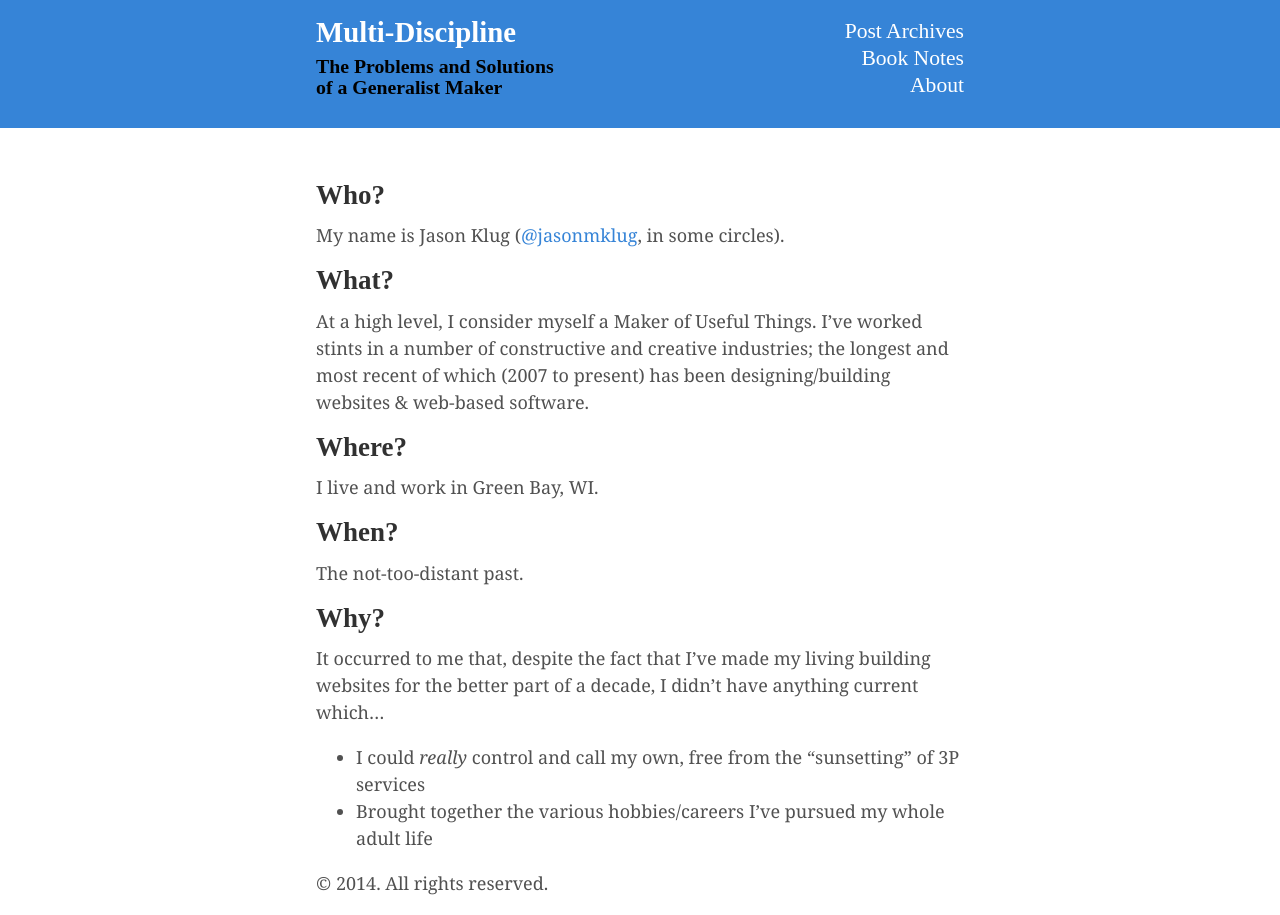
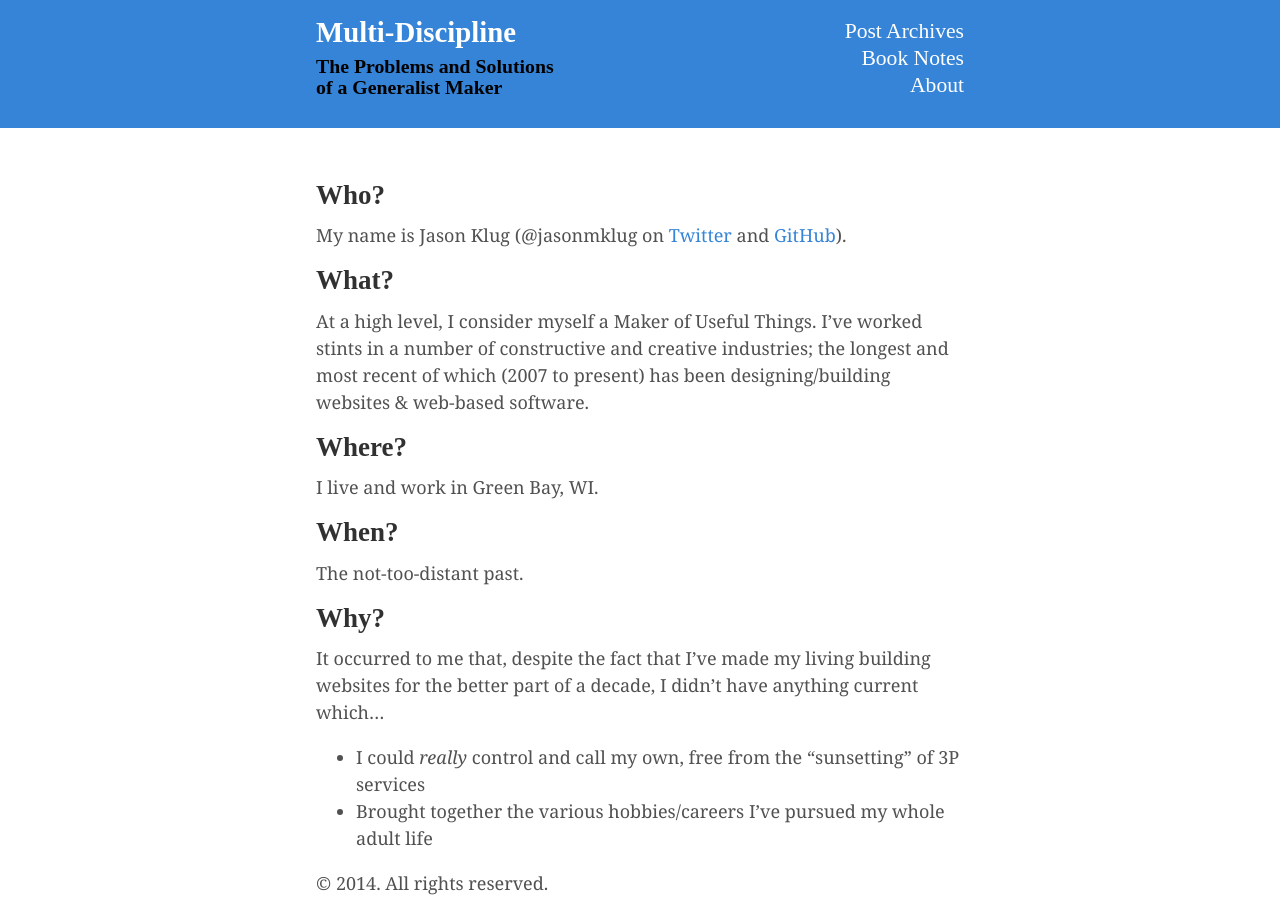
Before and after one commit to jasonmklug/multi-discipline, a Jekyll site: the page built from about/index.md, in a window 1280 px wide. Built offline with Jekyll 4.4.1, drawn with Linux system fonts in a browser that asks for light colours; Markdown is read by kramdown in place of the engine named in the settings.

Commit message:
Update /about to mention Twitter and GitHub

```diff
--- a/about/index.md
+++ b/about/index.md
@@ -5,7 +5,7 @@ title: About
 
 ## Who?
 
-My name is Jason Klug (<a href="http://twitter.com/jasonmklug" target="_blank">@jasonmklug</a>, in some circles).
+My name is Jason Klug (@jasonmklug on <a href="http://twitter.com/jasonmklug" target="_blank">Twitter</a> and <a href="https://github.com/jasonmklug" target="_blank">GitHub</a>).
 
 ## What?
 
```
